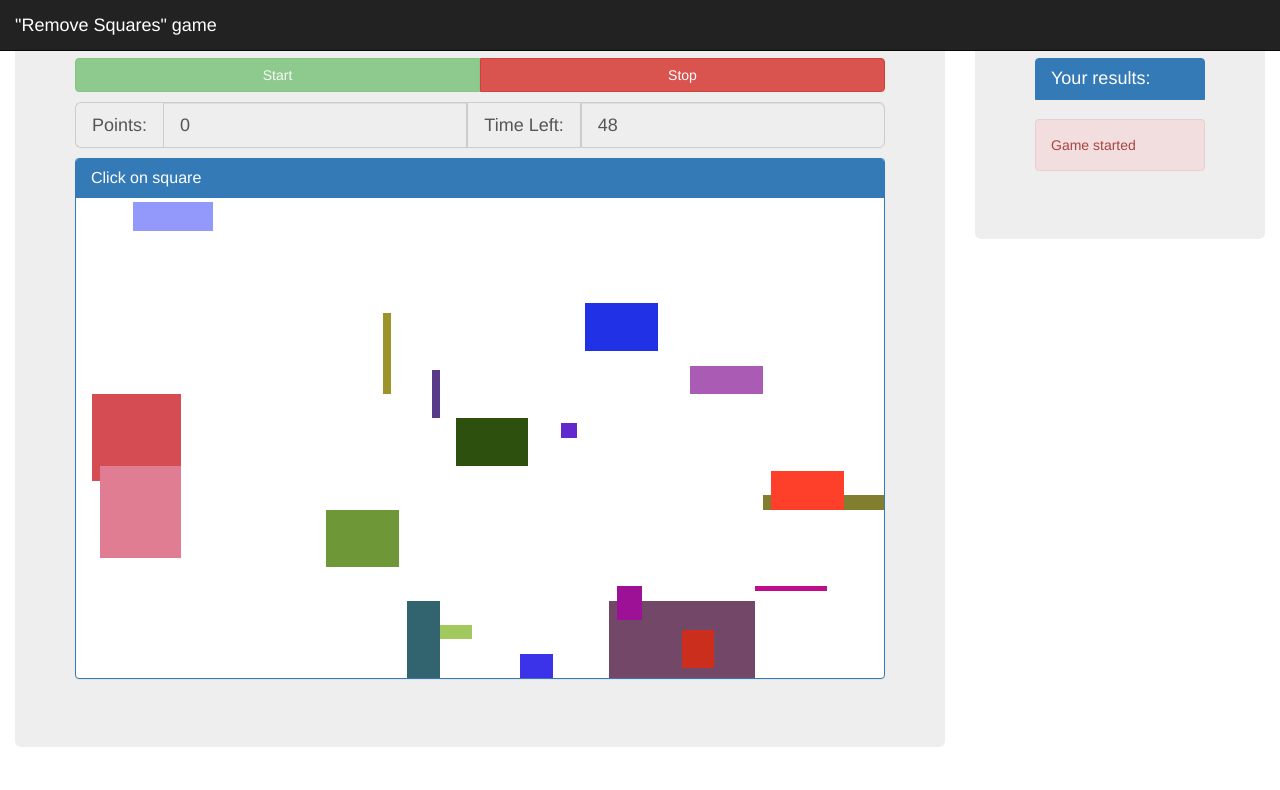
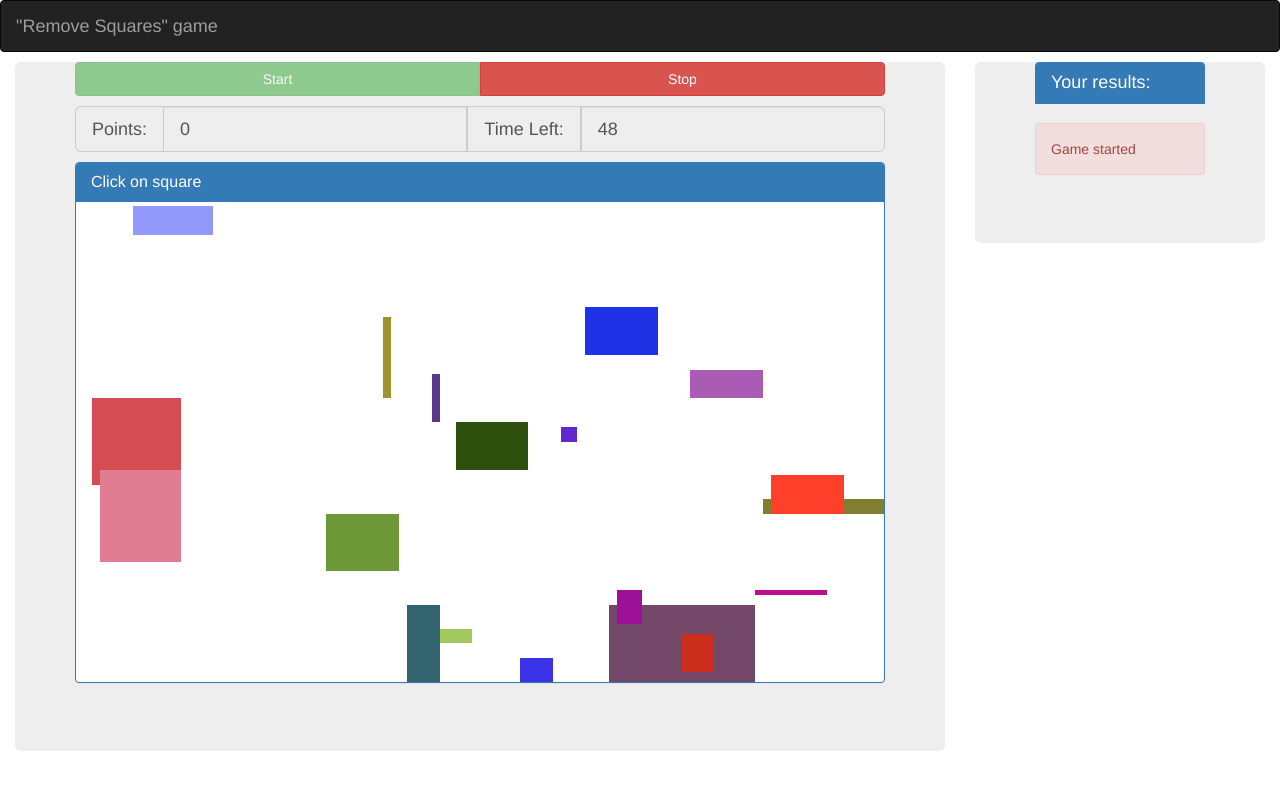
Before and after one commit to Pogorelyi/mtu_js_tt, a plain HTML site: page index.html in a window 1280 px wide. Both pictures are taken after a click on the button "Start". Drawn offline with nearby package versions, Linux system fonts and the light colour scheme.

Commit message:
some changes

```diff
--- a/css/main.css
+++ b/css/main.css
@@ -14,3 +14,9 @@ html, body { height: 100% }
 #gameResults {
     overflow: hidden;
 }
+.navbar-my {
+    margin:0!important;
+}
+.jumbotron {
+    padding-top: 0;
+}
--- a/index.html
+++ b/index.html
@@ -13,7 +13,7 @@
 
 <body>
 
-<nav class="navbar navbar-inverse navbar-fixed-top">
+<nav class="navbar navbar-inverse navbar-my">
     <div class="container-fluid">
         <div class="navbar-header">
             <a class="navbar-brand" href="#">"Remove Squares" game</a>
--- a/js/app.js
+++ b/js/app.js
@@ -6,8 +6,8 @@ class MyLocalStorage {
     myStorage = window.localStorage;
     storageKey = 'default';
 
-    constructor(props) {
-        this.storageKey = props.storageKey
+    constructor(storageKey) {
+        this.storageKey = storageKey;
     }
 
     add(item) {
@@ -47,7 +47,6 @@ class PlayButtons {
             this.saveResults.on('click', saveMethod);
         }
     }
-
     onStart() {
         this.disableStartButton();
         this.enableStopButton()
@@ -56,18 +55,10 @@ class PlayButtons {
         this.enableStartButton();
         this.disableStopButton();
     }
-    disableStartButton() {
-        this.startButton.attr('disabled', 'disabled');
-    }
-    disableStopButton() {
-        this.stopButton.attr('disabled', 'disabled');
-    }
-    enableStopButton() {
-        this.stopButton.attr('disabled', false);
-    }
-    enableStartButton() {
-        this.startButton.attr('disabled', false);
-    }
+    disableStartButton = () => this.startButton.attr('disabled', 'disabled');
+    disableStopButton = () =>  this.stopButton.attr('disabled', 'disabled');
+    enableStopButton = () => this.stopButton.attr('disabled', false);
+    enableStartButton = () => this.startButton.attr('disabled', false);
 }
 
 class CountDownComponent {
@@ -100,18 +91,18 @@ class CountDownComponent {
 
 class MySuperGame {
     isStarted = false;
-    currentPoints = 0;
+    _currentPoints = 0;
     gameLengthSeconds = 0;
     initRectCount = 0;
-    storage = new MyLocalStorage({storageKey: 'mySuperGameResults'});
+    storage = new MyLocalStorage('mySuperGameResults');
     countDown = new CountDownComponent();
     playButtons = null;
 
-    constructor(props) {
-        this.gameLengthSeconds = props.gameLengthSeconds;
-        this.initRectCount = props.initRectCount;
-        this.initButtons(props.playButtons);
-        this.renderTimeLeft(props.gameLengthSeconds);
+    constructor(gameLengthSeconds, initRectCount, playButtons) {
+        this.gameLengthSeconds = gameLengthSeconds;
+        this.initRectCount = initRectCount;
+        this.initButtons(playButtons);
+        this.renderTimeLeft(gameLengthSeconds);
         this.drawCurrentResults();
     }
 
@@ -126,7 +117,7 @@ class MySuperGame {
         self = this;
         let maxDisplayResults = 10;
         $('#gameResults').html('');
-        this.storage.getAll().forEach(function(item, index){
+        this.storage.getAll().reverse().forEach(function(item, index) {
             if (index < maxDisplayResults) {
                 self.appendResultItem(item.name, item.points);
             }
@@ -180,16 +171,17 @@ class MySuperGame {
     incrPoints() {
         this.renderCurrentPoints(++this.currentPoints);
     }
-    setPoints(value) {
-        this.currentPoints = parseInt(value);
-        this.renderCurrentPoints(this.currentPoints);
+
+    set currentPoints(value) {
+        this._currentPoints = parseInt(value);
+        this.renderCurrentPoints(this._currentPoints);
     }
-    getPoints() {
-        return parseInt(this.currentPoints);
+
+    get currentPoints() {
+        return parseInt(this._currentPoints);
     }
-    renderCurrentPoints(value) {
-        $("#currentPoints").val(value);
-    }
+
+    renderCurrentPoints = (value) => $("#currentPoints").val(value);
 
     startGame = () => {
         if (this.isStarted) {
@@ -197,17 +189,21 @@ class MySuperGame {
             return false;
         }
         this.isStarted = true;
-        this.setPoints(0);
+        this.currentPoints = 0;
         this.drawRectangles(this.initRectCount);
         this.renderTimeLeft(this.gameLengthSeconds);
+        this.startCountDown();
+        this.playButtons.onStart();
+        log('Game started');
+    };
+
+    startCountDown() {
         this.countDown.start(
             this.gameLengthSeconds,
             this.renderTimeLeft,
             this.finishGame,
             this.iterationHandler
         );
-        this.playButtons.onStart();
-        log('Game started');
     }
 
     finishGame = () => {
@@ -218,12 +214,10 @@ class MySuperGame {
         this.showSaveResultModal();
     };
 
-    hideAllRectangles() {
-        $('.inner-rect').fadeOut();
-    }
+    hideAllRectangles = () => $('.inner-rect').fadeOut();
 
     showSaveResultModal() {
-        $('#gameResultScore').text(this.getPoints());
+        $('#gameResultScore').text(this.currentPoints);
         this.getResultModal().modal('show');
     }
 
@@ -231,10 +225,10 @@ class MySuperGame {
         let name = $('#gamer-name').val();
         if (name) {
             this.getResultModal().modal('hide');
-            this.storage.add({name, points: this.getPoints()});
+            this.storage.add({name, points: this.currentPoints});
             this.drawCurrentResults();
         }
-    }
+    };
 
     appendResultItem(name, points) {
         $('#gameResults').append('<li class="list-group-item">' +
@@ -251,9 +245,7 @@ class MySuperGame {
         }
     };
 
-    renderTimeLeft = (timeLeft) => {
-        $('#timeLeftElement').val(timeLeft);
-    }
+    renderTimeLeft = (timeLeft) => $('#timeLeftElement').val(timeLeft);
 }
 
 jQuery(document).ready(function() {
@@ -263,9 +255,5 @@ jQuery(document).ready(function() {
         saveResults: $('#saveResultButton'),
     });
 
-    const game = new MySuperGame( {
-        gameLengthSeconds: 50,
-        initRectCount: 20,
-        playButtons: buttons
-    });
+    const game = new MySuperGame(50, 20, buttons);
 });
```
